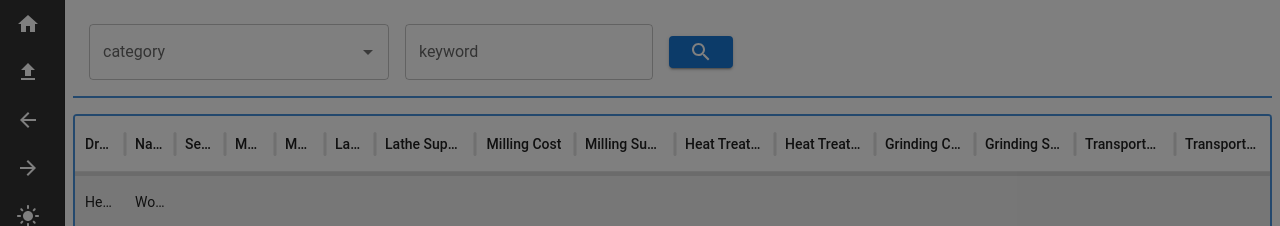
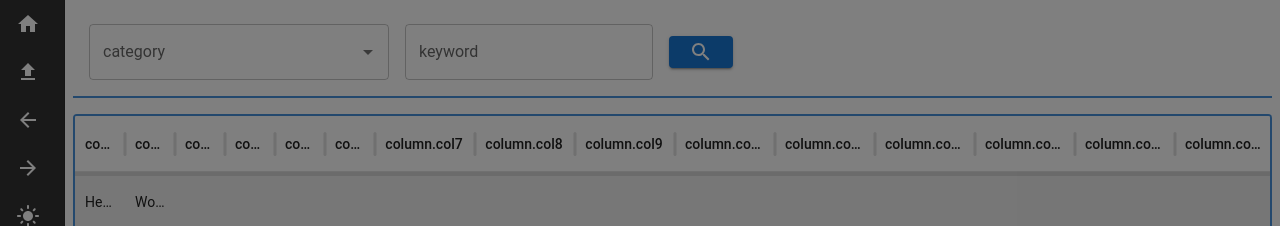
Before and after one commit to Moonies/image-similarity-finder, a Next.js app: page /en/record in a window 1280 px wide. Shown: the top 226 px of the page. Built offline with nearby package versions, Linux system fonts and the light colour scheme; what i18next-resources-to-backend would draw is missing.

Commit message:
added i18next in record page and column child component

```diff
--- /dev/null
+++ b/public/locales/en/record-page.json
@@ -0,0 +1,29 @@
+{
+  "category": "Category",
+  "keyword": "Keyword",
+  "column": {
+    "col1": "Drawing Number",
+    "col2": "Name",
+    "col3": "Selling Price",
+    "col4": "Material Cost",
+    "col5": "Material Supplier",
+    "col6": "Lathe Cost",
+    "col7": "Lathe Supplier",
+    "col8": "Milling Cost",
+    "col9": "Milling Supplier",
+    "col10": "Heat Treatment Cost",
+    "col11": "Heat Treatment Supplier",
+    "col12": "Grinding Cost",
+    "col13": "Grinding Supplier",
+    "col14": "Transportation Cost",
+    "col15": "Transportation Supplier",
+    "col16": "General Cost",
+    "col17": "General Supplier",
+    "col18": "Welding Cost",
+    "col19": "Welding Supplier",
+    "col20": "Other Cost",
+    "col21": "Other Supplier",
+    "col22": "Defect Details",
+    "action": "Actions"
+  }
+}
--- /dev/null
+++ b/public/locales/jp/record-page.json
@@ -0,0 +1,29 @@
+{
+  "category": "Category",
+  "keyword": "Keyword",
+  "column": {
+    "col1": "Drawing Number",
+    "col2": "Name",
+    "col3": "Selling Price",
+    "col4": "Material Cost",
+    "col5": "Material Supplier",
+    "col6": "Lathe Cost",
+    "col7": "Lathe Supplier",
+    "col8": "Milling Cost",
+    "col9": "Milling Supplier",
+    "col10": "Heat Treatment Cost",
+    "col11": "Heat Treatment Supplier",
+    "col12": "Grinding Cost",
+    "col13": "Grinding Supplier",
+    "col14": "Transportation Cost",
+    "col15": "Transportation Supplier",
+    "col16": "General Cost",
+    "col17": "General Supplier",
+    "col18": "Welding Cost",
+    "col19": "Welding Supplier",
+    "col20": "Other Cost",
+    "col21": "Other Supplier",
+    "col22": "Defect Details",
+    "action": "アクション"
+  }
+}
--- a/src/app/[lang]/record/components/CustomColumn/index.tsx
+++ b/src/app/[lang]/record/components/CustomColumn/index.tsx
@@ -12,7 +12,7 @@ import {
   GridRowModes,
   GridRowModesModel,
 } from '@mui/x-data-grid'
-import { IconButton } from '@mui/material'
+import { TFunction } from 'i18next'
 
 interface CustomColumn {
   edit(id: GridRowId): () => void
@@ -20,6 +20,7 @@ interface CustomColumn {
   remove(id: GridRowId): () => void
   cancle(id: GridRowId): () => void
   rowModesModel: GridRowModesModel
+  t: TFunction
 }
 export default function CustomColumn({
   cancle,
@@ -27,36 +28,37 @@ export default function CustomColumn({
   save,
   remove,
   rowModesModel,
+  t,
 }: CustomColumn): GridColDef[] {
   return [
     {
       field: 'col1',
-      headerName: 'Drawing Number',
+      headerName: t('column.col1'),
       headerAlign: 'center',
       flex: 1,
     },
     {
       field: 'col2',
-      headerName: 'Name',
+      headerName: t('column.col2'),
       headerAlign: 'center',
       flex: 1,
     },
     {
       field: 'col3',
-      headerName: 'Selling Price',
+      headerName: t('column.col3'),
       headerAlign: 'center',
       flex: 1,
       editable: true,
     },
     {
       field: 'col4',
-      headerName: 'Material Cost',
+      headerName: t('column.col4'),
       headerAlign: 'center',
       flex: 1,
     },
     {
       field: 'col5',
-      headerName: 'Material Supplier',
+      headerName: t('column.col5'),
       type: 'number',
       headerAlign: 'center',
       flex: 1,
@@ -66,96 +68,96 @@ export default function CustomColumn({
     },
     {
       field: 'col6',
-      headerName: 'Lathe Cost',
+      headerName: t('column.col6'),
       headerAlign: 'center',
       flex: 1,
     },
     {
       field: 'col7',
-      headerName: 'Lathe Supplier',
+      headerName: t('column.col7'),
       headerAlign: 'center',
       editable: true,
     },
     {
       field: 'col8',
-      headerName: 'Milling Cost',
+      headerName: t('column.col8'),
       headerAlign: 'center',
       editable: true,
     },
     {
       field: 'col9',
-      headerName: 'Milling Supplier',
+      headerName: t('column.col9'),
       headerAlign: 'center',
     },
     {
       field: 'col10',
-      headerName: 'Heat Treatment Cost',
+      headerName: t('column.col10'),
       headerAlign: 'center',
     },
     {
       field: 'col11',
-      headerName: 'Heat Treatment Supplier',
+      headerName: t('column.col11'),
       headerAlign: 'center',
     },
     {
       field: 'col12',
-      headerName: 'Grinding Cost',
+      headerName: t('column.col12'),
       headerAlign: 'center',
     },
     {
       field: 'col13',
-      headerName: 'Grinding Supplier',
+      headerName: t('column.col13'),
       headerAlign: 'center',
     },
     {
       field: 'col14',
-      headerName: 'Transportation Cost',
+      headerName: t('column.col14'),
       headerAlign: 'center',
     },
     {
       field: 'col15',
-      headerName: 'Transportation Supplier',
+      headerName: t('column.col15'),
       headerAlign: 'center',
     },
     {
       field: 'col16',
-      headerName: 'General Cost',
+      headerName: t('column.col16'),
       headerAlign: 'center',
     },
     {
       field: 'col17',
-      headerName: 'General Supplier',
+      headerName: t('column.col17'),
       headerAlign: 'center',
     },
     {
       field: 'col18',
-      headerName: 'Welding Cost',
+      headerName: t('column.col18'),
       headerAlign: 'center',
     },
     {
       field: 'col19',
-      headerName: 'Welding Supplier',
+      headerName: t('column.col19'),
       headerAlign: 'center',
     },
     {
       field: 'col20',
-      headerName: 'Other Cost',
+      headerName: t('column.col20'),
       headerAlign: 'center',
     },
     {
       field: 'col21',
-      headerName: 'Other Supplier',
+      headerName: t('column.col21'),
       headerAlign: 'center',
     },
     {
       field: 'col22',
-      headerName: 'Defect Details',
+      headerName: t('column.col22'),
       headerAlign: 'center',
     },
     {
       field: 'actions',
       type: 'actions',
-      headerName: 'Actions',
+      headerName: t('column.action'),
       width: 100,
       cellClassName: 'actions',
       getActions: ({ id }: any) => {
--- a/src/app/[lang]/record/page.tsx
+++ b/src/app/[lang]/record/page.tsx
@@ -18,8 +18,11 @@ import {
 import DataTable from '@/components/DataTable'
 import useRecord from './hooks/useRecord'
 import CustomColumn from './components/CustomColumn'
+import { useTranslation } from 'react-i18next'
 
 export default function RecordPage() {
+  const { t } = useTranslation('record-page')
+
   const recordDataGridRef = useGridApiRef()
   const {
     mockData,
@@ -45,9 +48,19 @@ export default function RecordPage() {
         save: handleSaveClick,
         remove: handleDeleteClick,
         rowModesModel,
+        t: t,
       }),
-    []
+    [rowModesModel, t]
   )
+
+  // const columns = CustomColumn({
+  //   cancle: handleCancelClick,
+  //   edit: handleEditClick,
+  //   save: handleSaveClick,
+  //   remove: handleDeleteClick,
+  //   rowModesModel,
+  //   t: t,
+  // })
 
   useEffect(() => {
     prepareCategorySearch(columns)
@@ -62,11 +75,11 @@ export default function RecordPage() {
           onChange={(event, newValue) => handleChange('category', newValue)}
           value={searchCriteria.category}
           sx={{ width: 300 }}
-          renderInput={params => <TextField {...params} label='category' />}
+          renderInput={params => <TextField {...params} label={t('category')} />}
         />
         <TextField
           name='keyword'
-          label='keyword'
+          label={t('keyword')}
           value={searchCriteria.keyword}
           onChange={e => handleChange('keyword', e.target.value)}
         />
```
